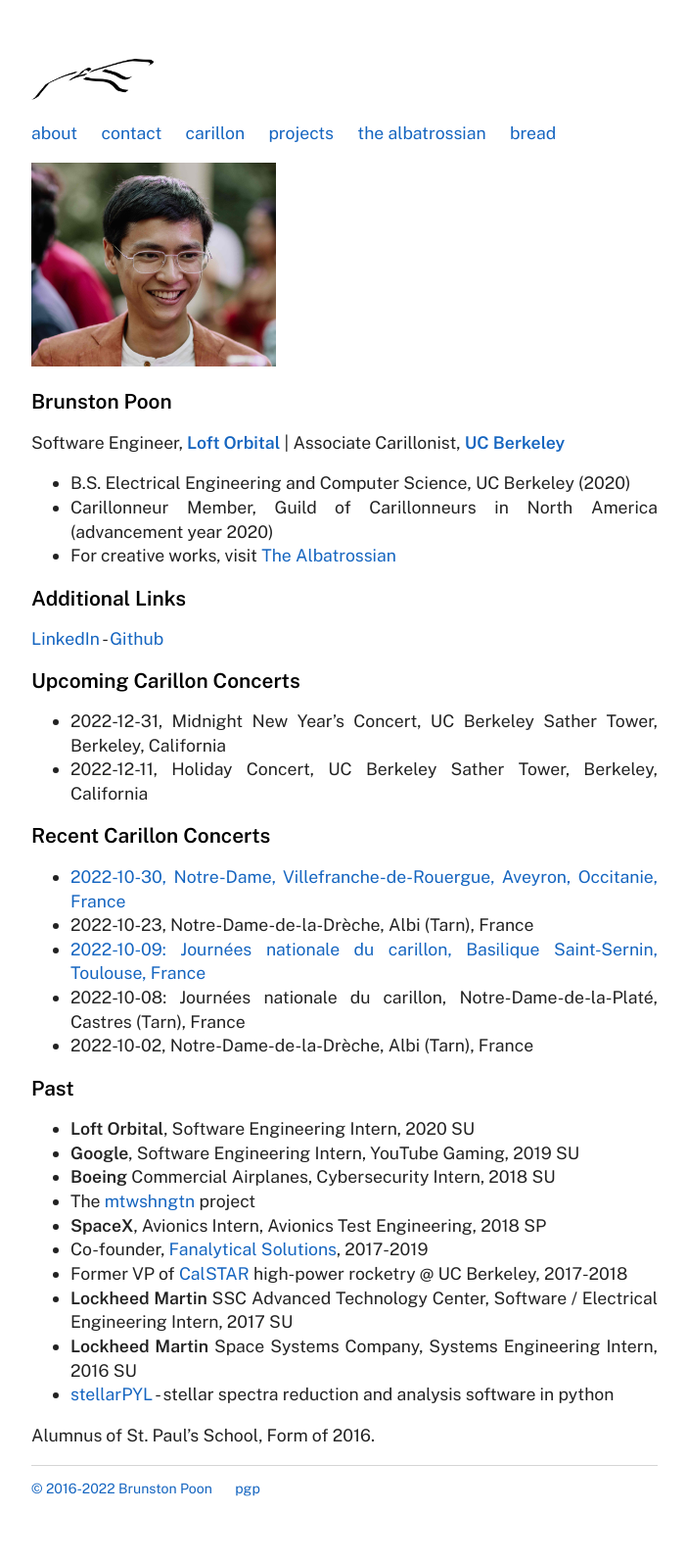
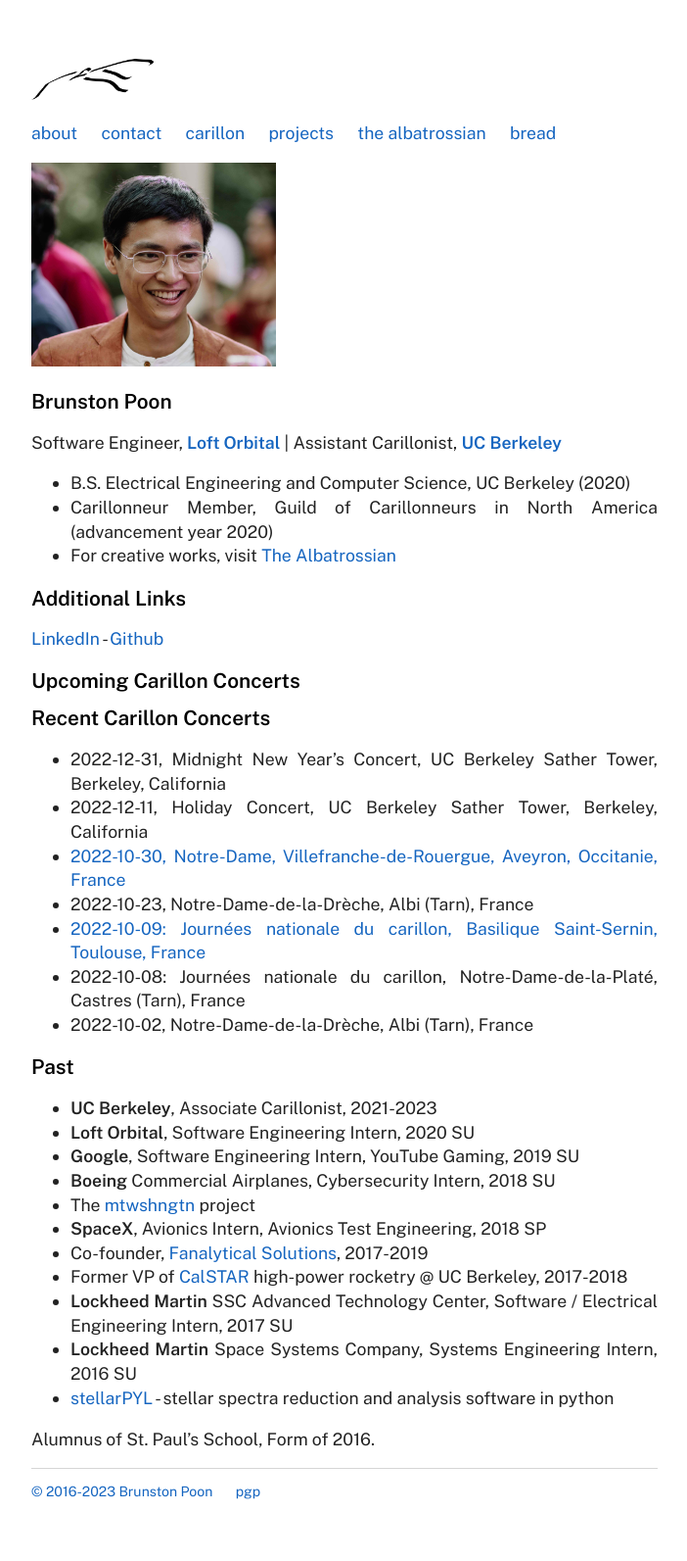
Before and after one commit to brunston/brunstonnet, a Jekyll site: the page built from index.md, in a window 1280 px wide. Shown: the whole page at 98% size, without its empty margins (288-990 px from the left). Built offline with Jekyll 4.4.1, drawn with Linux system fonts in a browser that asks for light colours.

Commit message:
update: header, footer

```diff
--- a/_layouts/default.html
+++ b/_layouts/default.html
@@ -24,7 +24,7 @@
 		</div><!-- /.container -->
 		<footer>
     		<ul>
-        		<li><a href="https://brunston.net/">© 2016-2022 Brunston Poon</a>
+        		<li><a href="https://brunston.net/">© 2016-2023 Brunston Poon</a>
 			    <li><a href="/pgp">pgp</a>
             </ul>
 		</footer>
--- a/index.md
+++ b/index.md
@@ -8,7 +8,7 @@
 Brunston Poon
 =============
 
-Software Engineer, **[Loft Orbital](https://www.loftorbital.com/)** \| Associate Carillonist, **[UC Berkeley](https://music.berkeley.edu/sather-tower-carillon/)**
+Software Engineer, **[Loft Orbital](https://www.loftorbital.com/)** \| Assistant Carillonist, **[UC Berkeley](https://music.berkeley.edu/sather-tower-carillon/)**
 
 * B.S. Electrical Engineering and Computer Science, UC Berkeley (2020)
 * Carillonneur Member, Guild of Carillonneurs in North America (advancement year 2020)
@@ -22,12 +22,11 @@
 Upcoming Carillon Concerts
 ==========================
 
-* 2022-12-31, Midnight New Year's Concert, UC Berkeley Sather Tower, Berkeley, California
-* 2022-12-11, Holiday Concert, UC Berkeley Sather Tower, Berkeley, California
-
 Recent Carillon Concerts
 ========================
 
+* 2022-12-31, Midnight New Year's Concert, UC Berkeley Sather Tower, Berkeley, California
+* 2022-12-11, Holiday Concert, UC Berkeley Sather Tower, Berkeley, California
 * [2022-10-30, Notre-Dame, Villefranche-de-Rouergue, Aveyron, Occitanie, France](https://villefranche-de-rouergue.fr/agenda/concert-de-carillon-3/)
 * 2022-10-23, Notre-Dame-de-la-Drèche, Albi (Tarn), France
 * [2022-10-09: Journées nationale du carillon, Basilique Saint-Sernin, Toulouse, France](https://actu.fr/occitanie/toulouse_31555/toulouse-voici-pourquoi-les-cloches-de-saint-sernin-vont-sonner-trois-quarts-d-heure-dimanche_54358170.html)
@@ -37,6 +36,7 @@
 Past
 ====
 
+* **UC Berkeley**, Associate Carillonist, 2021-2023
 * **Loft Orbital**, Software Engineering Intern, 2020 SU
 * **Google**, Software Engineering Intern, YouTube Gaming, 2019 SU
 * **Boeing** Commercial Airplanes, Cybersecurity Intern, 2018 SU
```
